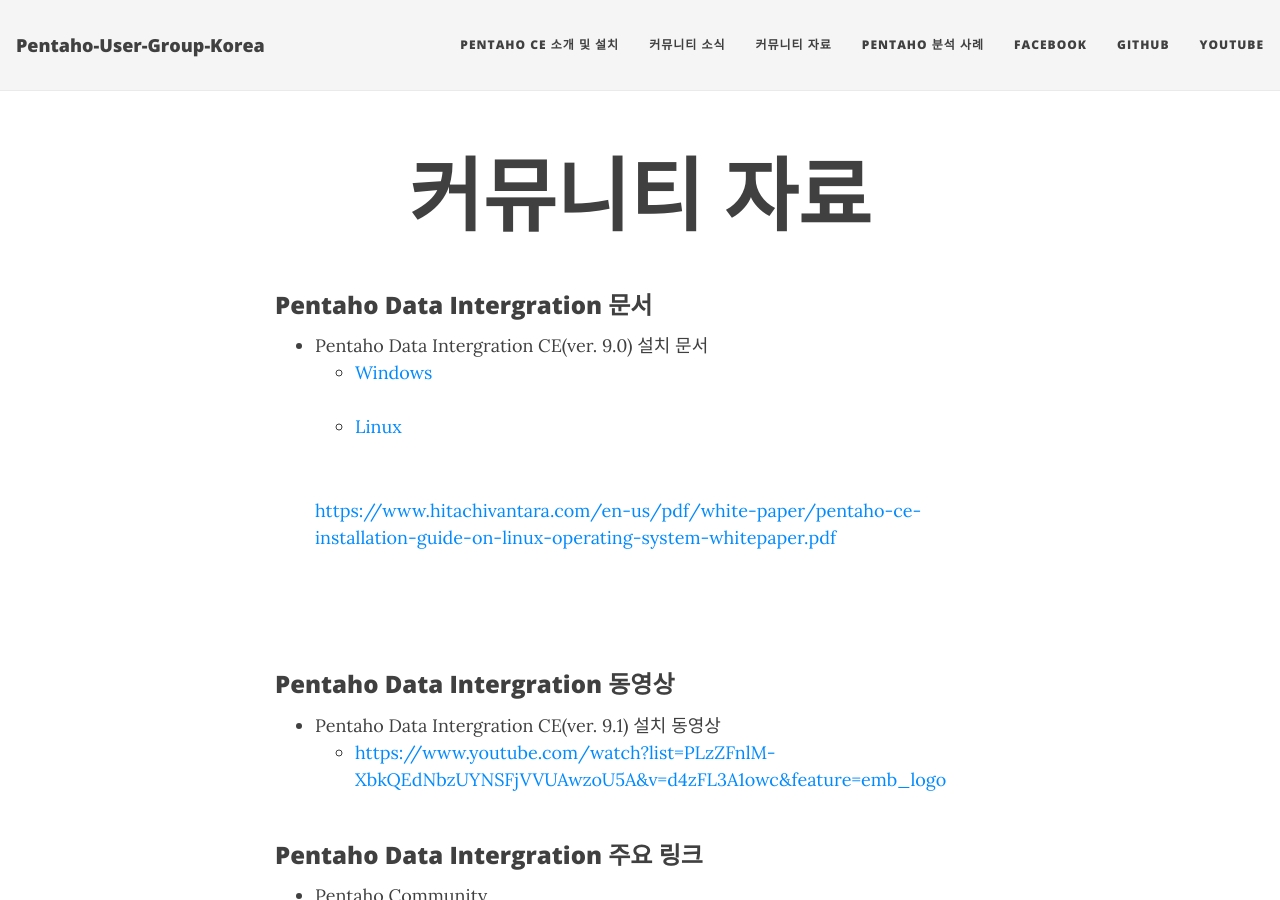
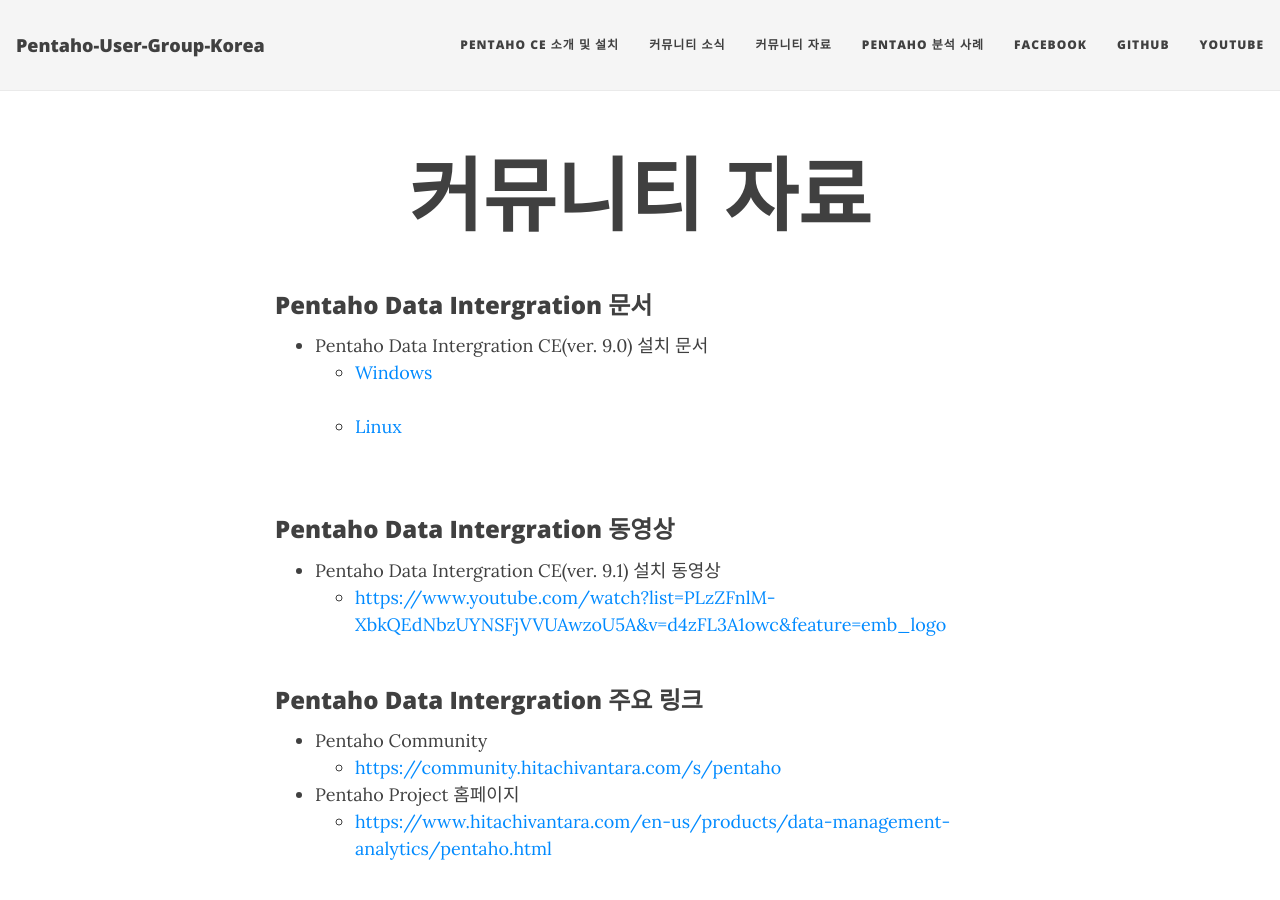
Before and after one commit to Pentaho-User-Group-Korea/Pentaho-User-Group-Korea.github.io, a Jekyll site: the page built from reference.md, in a window 1280 px wide and 900 px high. Built offline with Jekyll 4.4.1, drawn with Linux system fonts in a browser that asks for light colours; nearby versions of some CDN libraries.

Commit message:
Update reference.md

```diff
--- a/reference.md
+++ b/reference.md
@@ -10,10 +10,6 @@ title: 커뮤니티 자료
   <br/>
   <br/>
   * [Linux](https://www.hitachivantara.com/en-us/pdf/white-paper/pentaho-ce-installation-guide-on-linux-operating-system-whitepaper.pdf)
-
-  <br/>
-  <https://www.hitachivantara.com/en-us/pdf/white-paper/pentaho-ce-installation-guide-on-linux-operating-system-whitepaper.pdf>
-
 <br/>
 <br/>
 
```
